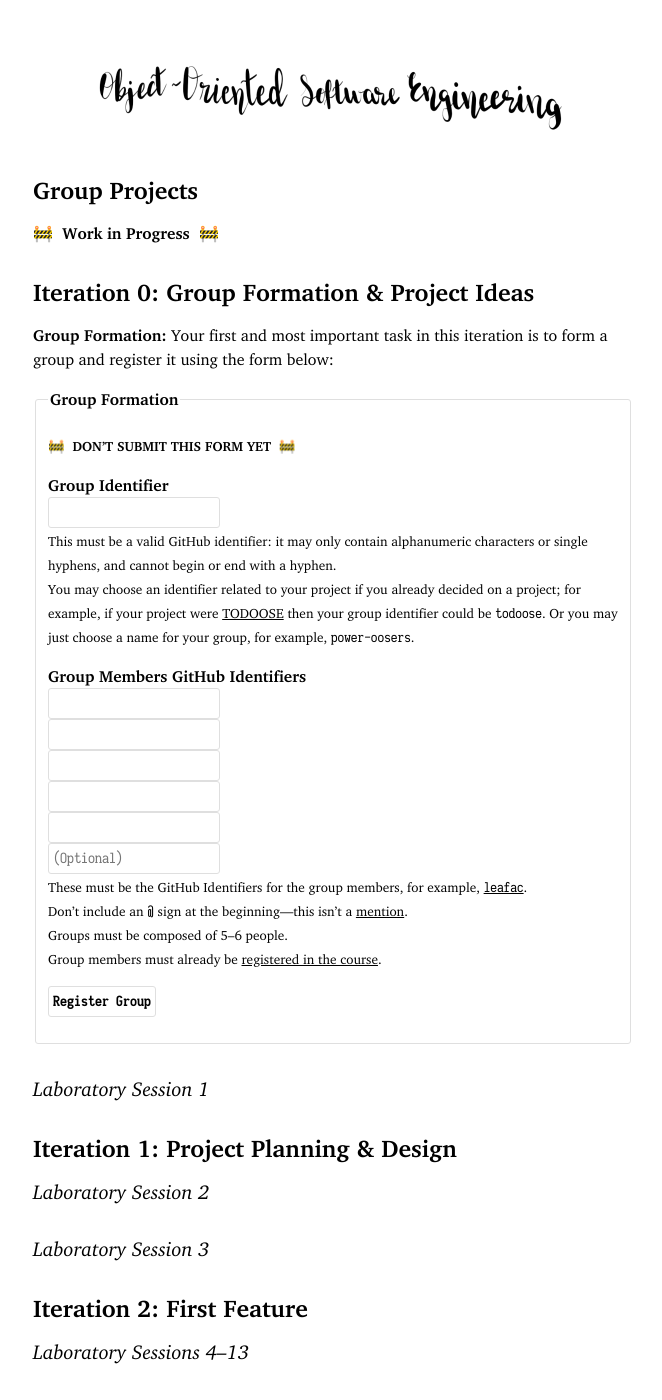
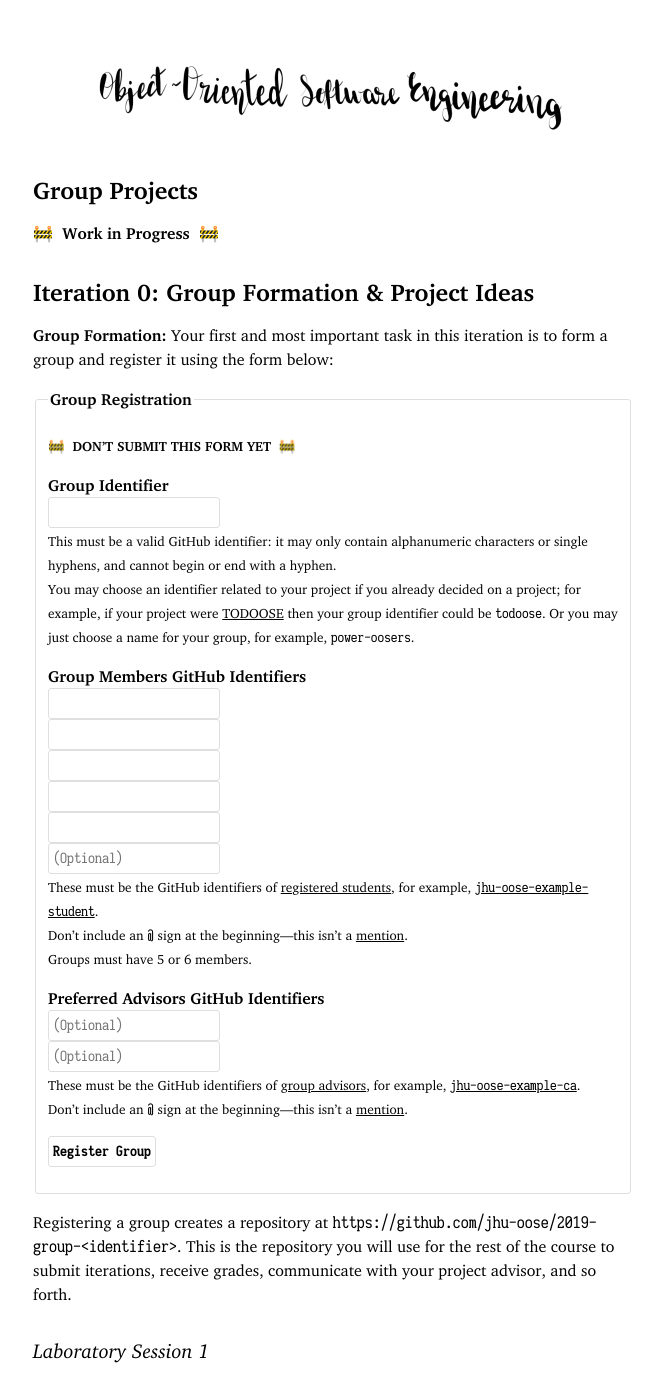
Before and after one commit to skemper/www.jhu-oose.com, a Jekyll site: the page built from group-projects/index.md, in a window 1280 px wide and 1400 px high. Shown: the whole window, without its empty margins (307-969 px from the left). Built offline with Jekyll 4.4.1, drawn with Linux system fonts in a browser that asks for light colours; our own code applies the rules of GitHub Pages for plain Markdown files.

```diff
--- a/group-projects/index.md
+++ b/group-projects/index.md
@@ -8,7 +8,7 @@
 
 <form method="POST" action="https://roboose.herokuapp.com/groups">
 <fieldset markdown="1">
-<legend>Group Formation</legend>
+<legend>Group Registration</legend>
 <small>
 **🚧  DON’T SUBMIT THIS FORM YET  🚧**
 </small>
@@ -32,15 +32,26 @@ Group Members GitHub Identifiers
 <input type="text" name="member[]" placeholder="(Optional)">
 </label>
 <small>
-These must be the GitHub Identifiers for the group members, for example, [`leafac`](https://github.com/leafac).
+These must be the GitHub identifiers of [registered students](/assignment-0#onboarding), for example, [`jhu-oose-example-student`](https://github.com/jhu-oose-example-student).
 Don’t include an `@` sign at the beginning—this isn’t a [mention](https://help.github.com/en/articles/basic-writing-and-formatting-syntax#mentioning-people-and-teams).
-Groups must be composed of 5–6 people.
-Group members must already be [registered in the course](/assignment-0#onboarding).
+Groups must have 5 or 6 members.
+</small>
+
+<label>
+Preferred Advisors GitHub Identifiers
+<input type="text" name="advisor[]" placeholder="(Optional)">
+<input type="text" name="advisor[]" placeholder="(Optional)">
+</label>
+<small>
+These must be the GitHub identifiers of [group advisors](/staff#group-advisors), for example, [`jhu-oose-example-ca`](https://github.com/jhu-oose-example-ca).
+Don’t include an `@` sign at the beginning—this isn’t a [mention](https://help.github.com/en/articles/basic-writing-and-formatting-syntax#mentioning-people-and-teams).
 </small>
 
 <button>Register Group</button>
 </fieldset>
 </form>
+
+Registering a group creates a repository at `https://github.com/jhu-oose/2019-group-<identifier>`. This is the repository you will use for the rest of the course to submit iterations, receive grades, communicate with your project advisor, and so forth.
 
 ## Laboratory Session 1
 
```
Also changed, not shown: index.md (+16 -16 lines), staff/index.md (+12 -12 lines).
